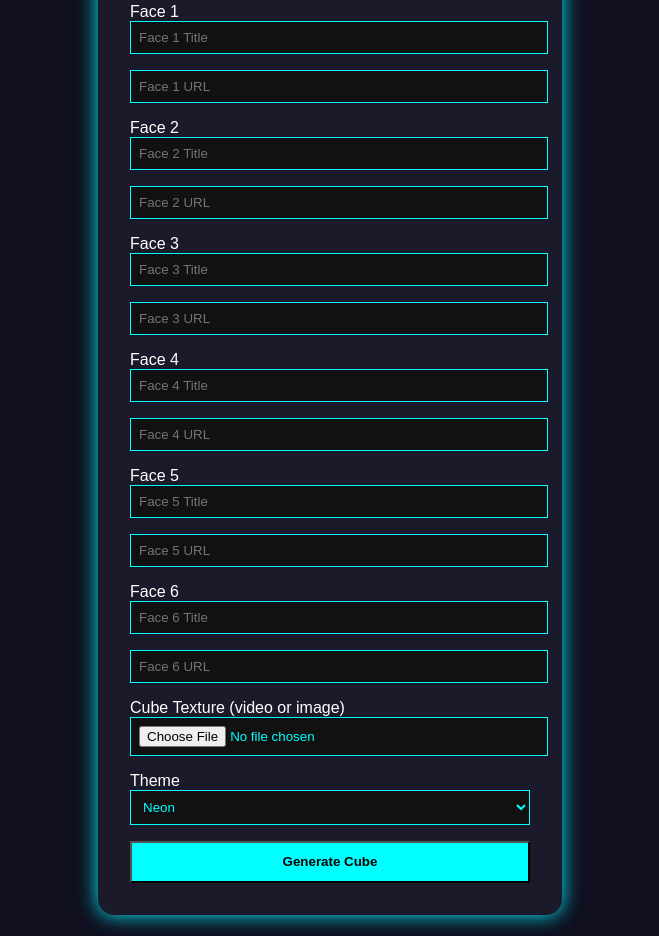
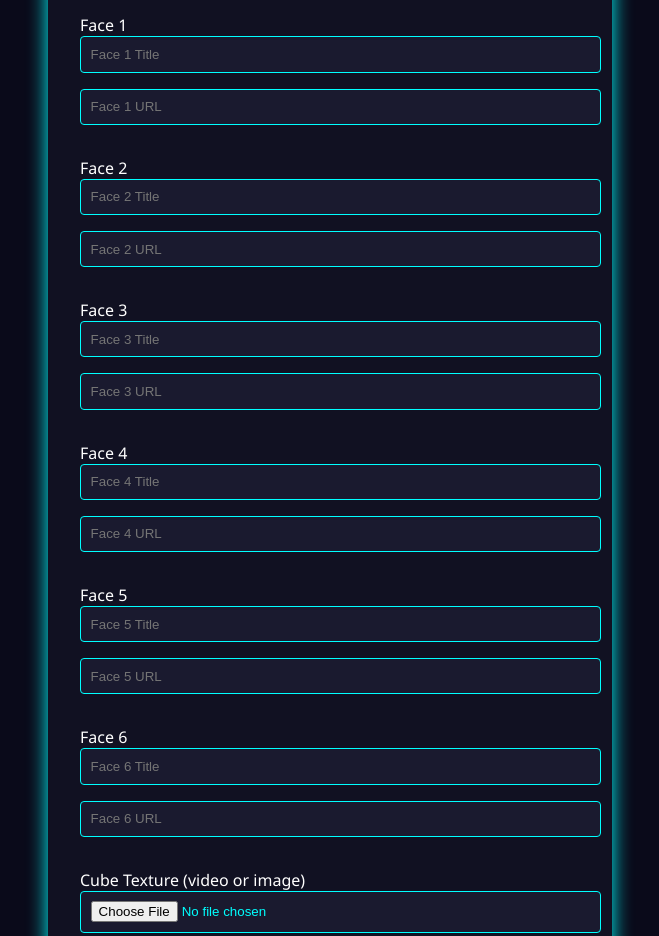
Before and after one commit to EsotericShadow/qubit.io, a plain HTML site: page frontend/index.html in a window 1280 px wide. Shown: the part 245-1181 px from the top of the page, without its empty margins (310-969 px from the left). Drawn offline with Linux system fonts and the light colour scheme.

Commit message:
Update style.css

```diff
--- a/frontend/style.css
+++ b/frontend/style.css
@@ -1,32 +1,41 @@
-
 body {
-  background: #0f0f1f;
+  background: #0a0a1a;
+  font-family: 'Segoe UI', sans-serif;
   color: #fff;
-  font-family: sans-serif;
   display: flex;
   justify-content: center;
   padding: 2rem;
 }
 form {
-  background: #1a1a2a;
+  background: #111122;
+  border-radius: 12px;
   padding: 2rem;
-  border-radius: 1rem;
-  box-shadow: 0 0 20px #00f0ff;
-  width: 400px;
+  width: 500px;
+  box-shadow: 0 0 20px #0ff;
 }
 input, select {
   width: 100%;
+  padding: 0.6rem;
   margin-bottom: 1rem;
-  padding: 0.5rem;
-  background: #111;
+  background: #1a1a2f;
+  border: 1px solid #0ff;
   color: #0ff;
-  border: 1px solid #0ff;
+  border-radius: 4px;
 }
 button {
   width: 100%;
-  background: #0ff;
+  padding: 0.75rem;
+  background: #00f0ff;
+  border: none;
+  font-weight: bold;
   color: #000;
-  padding: 0.7rem;
-  font-weight: bold;
   cursor: pointer;
+  border-radius: 6px;
 }
+.face {
+  margin-bottom: 1rem;
+}
+h1 {
+  text-align: center;
+  color: #0ff;
+}
```
